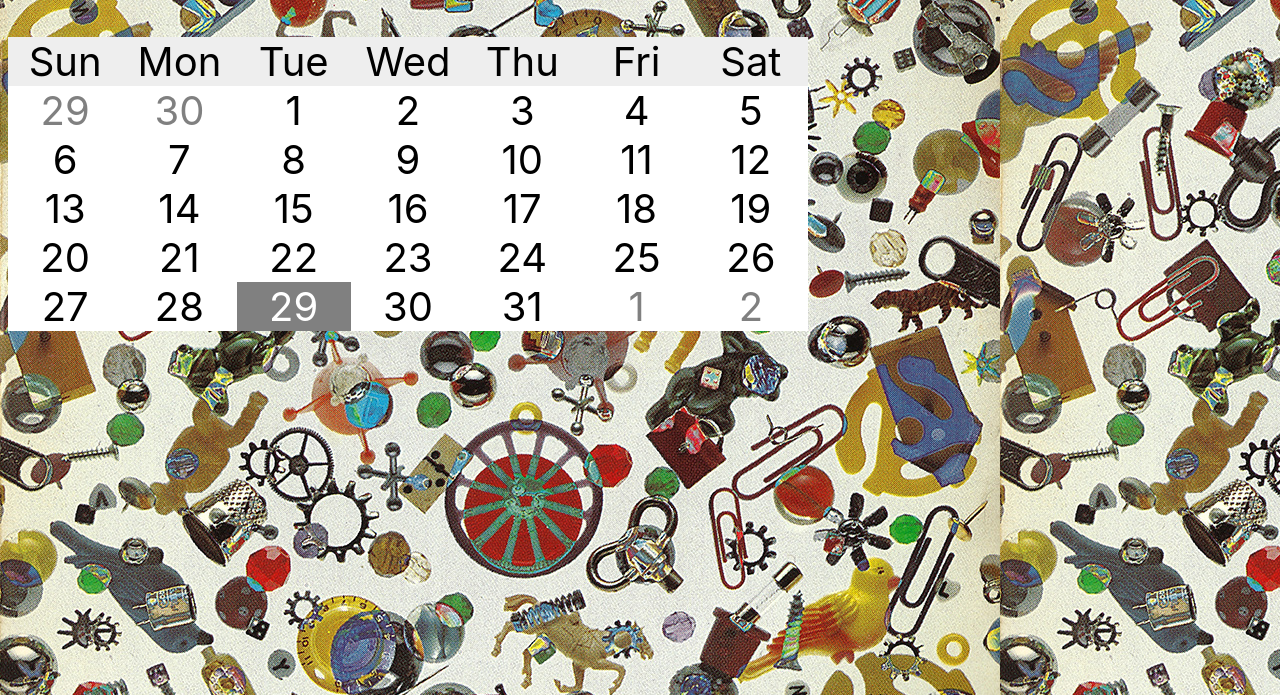
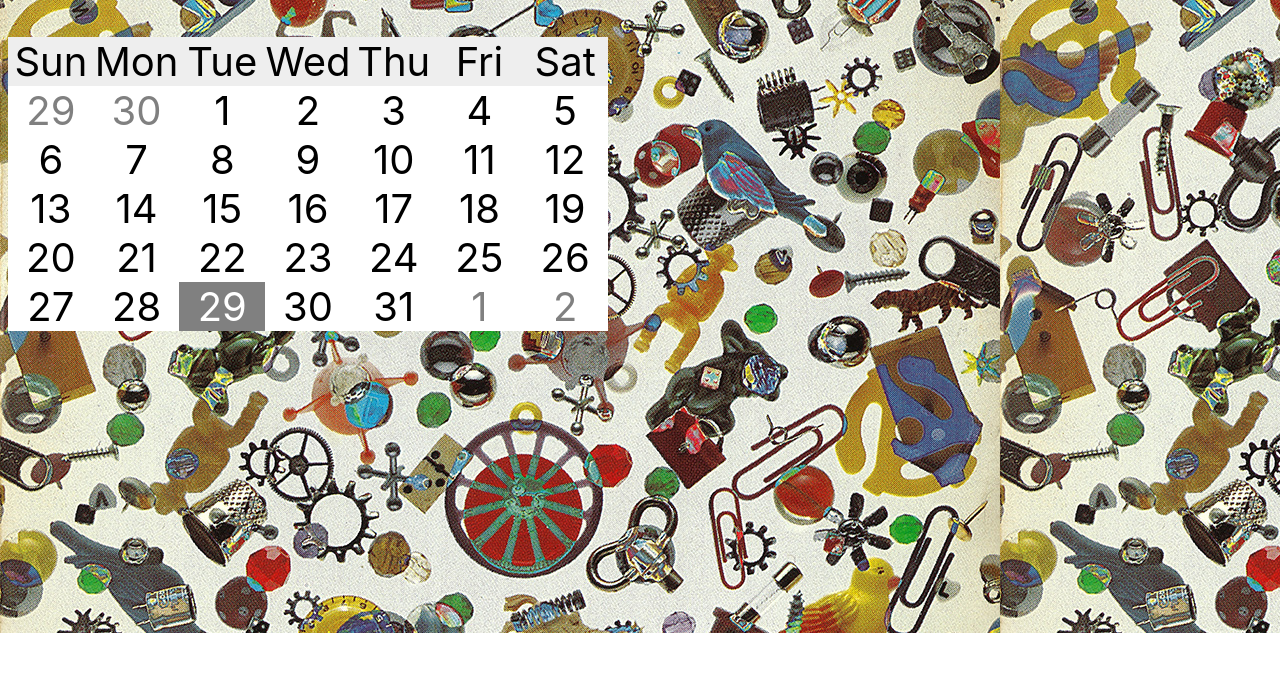
Before and after one commit to emceeaich/7-calendar-cafe, a plain HTML site: page index.html in a window 1280 px wide. Shown: the part 167-862 px from the top of the page. After the commit the page ends 800 px from the top, so only its background shows below. Drawn offline with Linux system fonts and the light colour scheme.

Commit message:
massage display

```diff
--- a/index.html
+++ b/index.html
@@ -21,8 +21,8 @@
         background-color: grey;
       }
       .calendar-wrapper {
-        width: 100vh;
-        height:100vh;
+        width: 600px;
+        height:448px;
       }
       .weekday {
         background: #eee;
```
